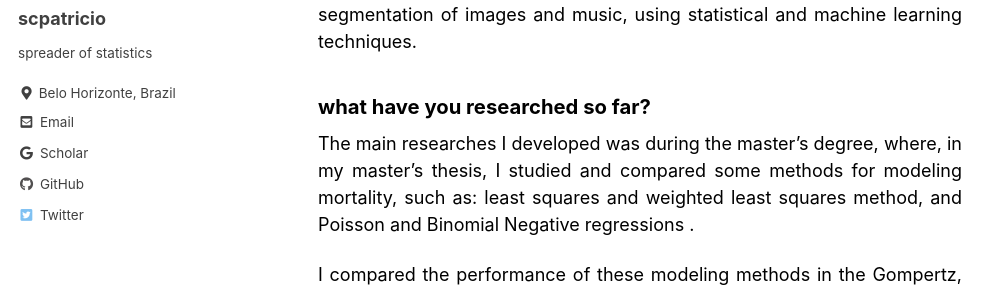
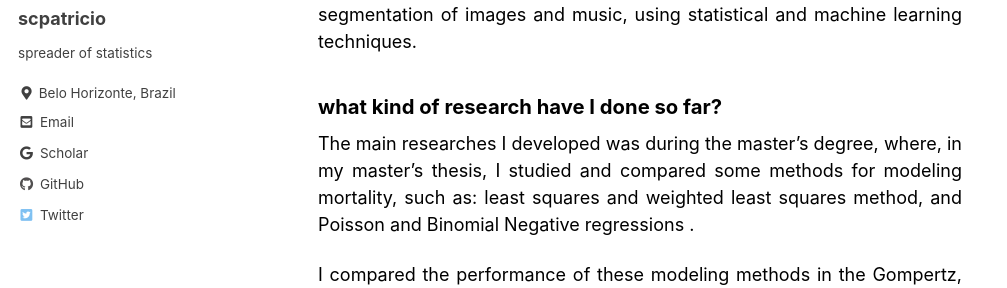
Before and after one commit to scpatricio/scpatricio.github.io, a Jekyll site: the page built from _pages/about.md, in a window 1280 px wide and 900 px high, scrolled down 378 px. Shown: the part 166-454 px from the top of the window, without its empty margins (0-1007 px from the left). Built offline with Jekyll 4.4.1, drawn with Linux system fonts in a browser that asks for light colours; cached includes are drawn as plain includes.

Commit message:
update informations

```diff
--- a/_pages/about.md
+++ b/_pages/about.md
@@ -7,7 +7,7 @@ header:
 
 So, I'm Silvio, statistician, data scientist and Ph.D. student, with skills in statistical learning, probability, and statistical modeling. My main projects are on this website, and involve problems with the classification and segmentation of images and music, using statistical and machine learning techniques.
 
-### what have you researched so far?
+### what kind of research have I done so far?
 The main researches I developed was during the master's degree, where, in my master's thesis, I studied and compared some methods for modeling mortality, such as: least squares and weighted least squares method, and Poisson and Binomial Negative regressions .
 
 I compared the performance of these modeling methods in the Gompertz, Gompertz-Makeham, Gamma-Gompertz and Gamma-Gompetz-Makeham mortality models. I also proposed two new mortality models, based on mixture models, where one of these allows the existence of a plateau for mortality.
```
